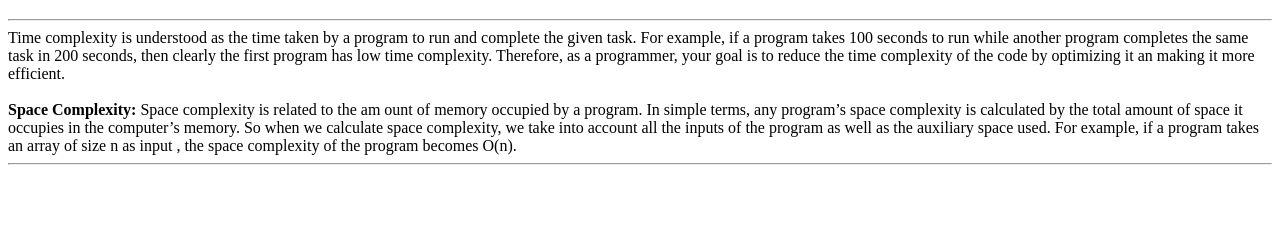
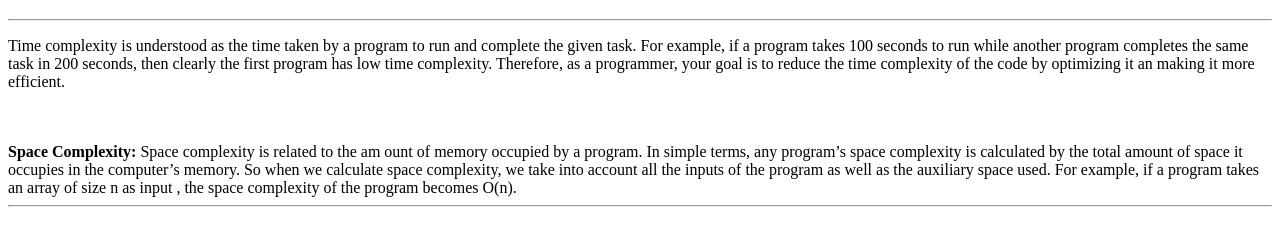
Before and after one commit to acciojob/time-and-space-complexity-ray-sarthak, a website: page main.html in a window 1280 px wide. Shown: the part 61-306 px from the top of the page. Drawn offline with Linux system fonts and the light colour scheme.

Commit message:
created a submission

```diff
--- a/main.html
+++ b/main.html
@@ -10,11 +10,11 @@
 	<!-- the entire body must be written by student -->
 	<h1>Time and Space Complexity</h1>
 	<hr>
-	<p1>Time complexity is understood as the time taken by a program to run and complete the given task. For example, if a program takes 100 seconds to run while another program completes the same task in 200 seconds, then clearly the first program has  low time complexity. Therefore, as a programmer, your goal is to reduce the time complexity of the code by optimizing it an making it more efficient.</p1><br><br>
+	<p>Time complexity is understood as the time taken by a program to run and complete the given task. For example, if a program takes 100 seconds to run while another program completes the same task in 200 seconds, then clearly the first program has  low time complexity. Therefore, as a programmer, your goal is to reduce the time complexity of the code by optimizing it an making it more efficient.</p><br><br>
 
-<p2><b>Space Complexity:</b> Space complexity is related to the am
+<p1><b>Space Complexity:</b> Space complexity is related to the am
 	ount of memory occupied by a program. In simple terms, any program’s space complexity is calculated by the total amount of space it occupies in the computer’s memory. So when we calculate space complexity, we take into account all the inputs of the program as well as the auxiliary space used. For example, if a program takes an array of size n as input
-	, the space complexity of the program becomes O(n).</p2>
+	, the space complexity of the program becomes O(n).</p1>
 	<hr>
     <script type="text/javascript" src="./script.js">
 </script>
```
